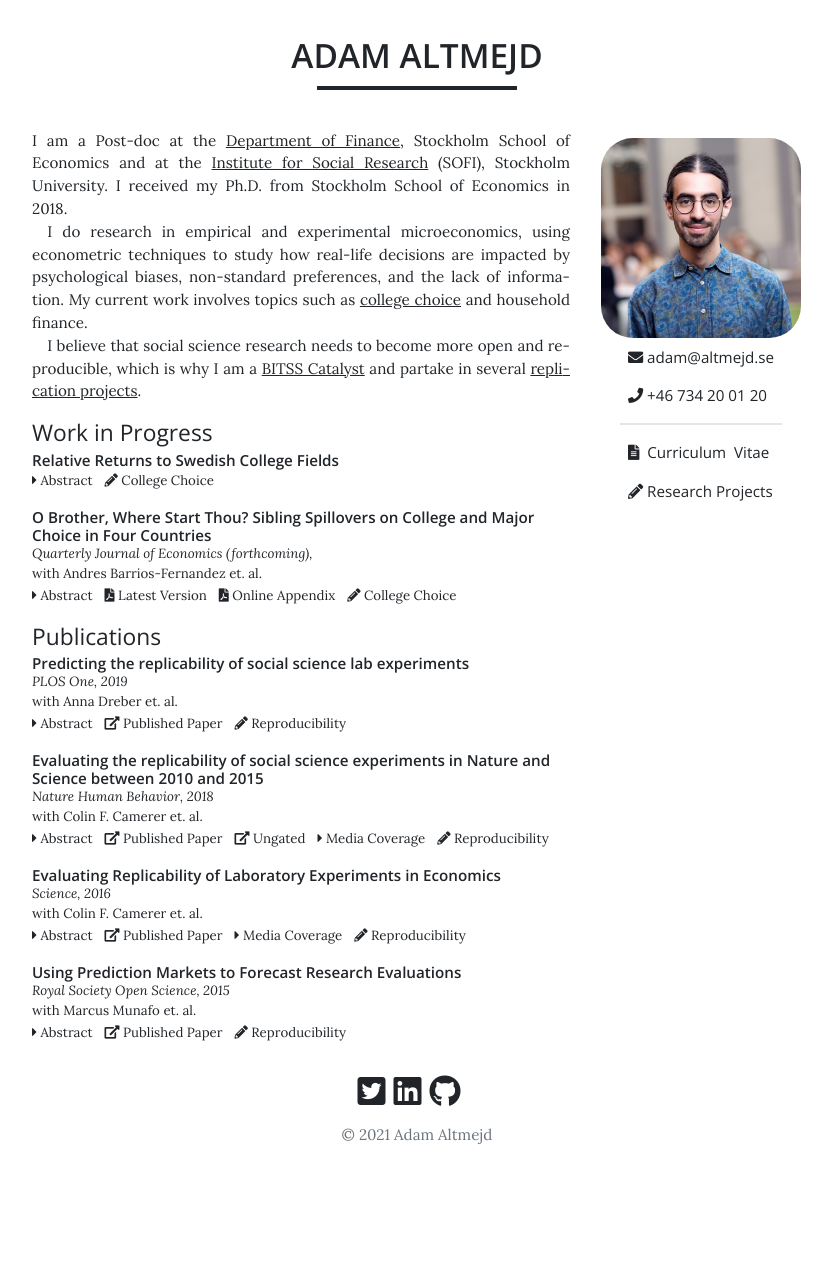
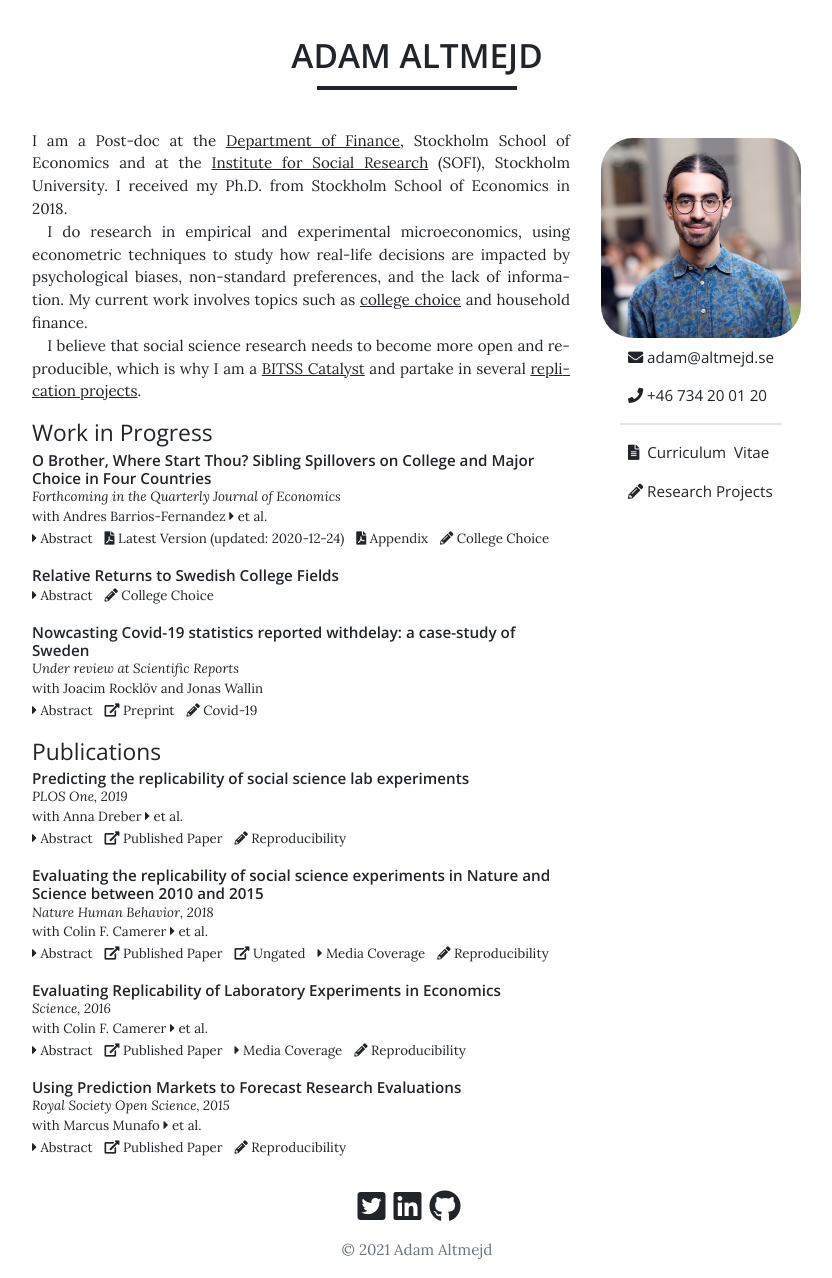
Before and after one commit to adamaltmejd/adamaltmejd.github.io, a Jekyll site: the page built from index.html, in a window 1280 px wide. Shown: the whole page, without its empty margins (223-1055 px from the left). Built offline with Jekyll 4.4.1, drawn with Linux system fonts in a browser that asks for light colours; a style sheet for code colours, icons or effects is not loaded; before the commit the page ends 1163 px from its top, so only the background shows below that.

Commit message:
added covid paper and fixed et al author lists

```diff
--- a/_data/research.yml
+++ b/_data/research.yml
@@ -125,7 +125,10 @@
   type: Work in Progress
   project: College Choice
   title: "O Brother, Where Start Thou? Sibling Spillovers on College and Major Choice in Four Countries"
-  journal: Quarterly Journal of Economics (forthcoming)
+  journal: Quarterly Journal of Economics
+  year: 2020
+  status: Forthcoming in the Quarterly Journal of Economics
+  updated: "2020-12-24"
   pdf: sibling_spillovers.pdf
   appendix: sibling_spillovers_appendix.pdf
   coauthors:
@@ -180,3 +183,17 @@
     - name: Colin Camerer
       site: http://www.its.caltech.edu/~camerer/camerer.html
   abstract: "We measure how accurately replication of experimental results can be predicted by black-box statistical models. With data from four large-scale replication projects in experimental psychology and economics, and techniques from machine learning, we train predictive models and study which variables drive predictable replication. The models predicts binary replication with a cross-validated accuracy rate of 70% (AUC of 0.77) and estimates of relative effect sizes with a Spearman ρ of 0.38. The accuracy level is similar to market-aggregated beliefs of peer scientists (Camerer et al., 2016; Dreber et al., 2015). The predictive power is validated in a pre-registered out of sample test of the outcome of Camerer et al. (2018), where 71% (AUC of 0.73) of replications are predicted correctly and effect size correlations amount to ρ = 0.25. Basic features such as the sample and effect sizes in original papers, and whether reported effects are single-variable main effects or two-variable interactions, are predictive of successful replication. The models presented in this paper are simple tools to produce cheap, prognostic replicability metrics. These models could be useful in institutionalizing the process of evaluation of new findings and guiding resources to those direct replications that are likely to be most informative."
+
+- id: altmejd2020nowcasting
+  type: Work in Progress
+  status: Under review at Scientific Reports
+  updated: "2020-06-05"
+  project: Covid-19
+  title: "Nowcasting Covid-19 statistics reported withdelay: a case-study of Sweden"
+  preprint: https://arxiv.org/abs/2006.06840
+  coauthors:
+    - name: Joacim Rocklöv
+      site: https://www.umu.se/en/staff/joacim-rocklov/
+    - name: Jonas Wallin
+      site: https://jonaswallin.github.io/
+  abstract: "The new corona virus disease -- COVID-2019 -- is rapidly spreading through the world. The availability of unbiased timely statistics of trends in disease events are a key to effective responses. But due to reporting delays, the most recently reported numbers are frequently underestimating of the total number of infections, hospitalizations and deaths creating an illusion of a downward trend. Here we describe a statistical methodology for predicting true daily quantities and their uncertainty, estimated using historical reporting delays. The methodology takes into account the observed distribution pattern of the lag. It is derived from the removal method, a well-established estimation framework in the field of ecology."
--- a/_includes/publication_list.html
+++ b/_includes/publication_list.html
@@ -15,20 +15,20 @@
     <li>
       <h3 class="noline">{{ paper.title }}</h3>
       <div>
-        {% if paper.journal %}<p><i>{{ paper.journal }}, {{ paper.year }}</i></p>{% endif %}
-
+        {% if type=="Publications" %}
+          {% if paper.journal %}<p><i>{{ paper.journal }}{{ paper.year | prepend: ', ' }}</i></p>{% endif %}
+        {% else %}
+          {% if paper.status %}<p><i>{{ paper.status }}</i></p>{% endif %}
+        {% endif %}
         {%- for coauthor in paper.coauthors limit:3 -%}
-        {%- if forloop.first == true -%}<p>with&nbsp;
-          {%- elsif paper.coauthors.size > 3 -%}{%- break -%}
-          {%- elsif forloop.length > 1 -%}{%- if forloop.last == true -%},&nbsp;and&nbsp;{%- else -%},&nbsp;{%- endif
-          -%}
+          {%- if forloop.first == true -%}<p>with&nbsp;
+            {%- elsif paper.coauthors.size > 3 -%}{%- break -%}
+            {%- elsif forloop.length > 1 -%}{%- if forloop.last == true -%}{%- if forloop.index > 2 -%},{%- endif -%}&nbsp;and&nbsp;{%- else -%},&nbsp;{%- endif -%}
           {%- endif -%}
-          {%- if coauthor.site -%}<a class="noline" href="{{ coauthor.site }}" target="_blank">{%- endif -%}{{
-            coauthor.name }}{%- if
-            coauthor.site -%}</a>{%- endif -%}
+          {%- if coauthor.site -%}<a class="noline" href="{{ coauthor.site }}" target="_blank">{%- endif -%}{{ coauthor.name }}{%- if coauthor.site -%}</a>{%- endif -%}
           {%- if forloop.last == true -%}</p>{%- endif -%}
         {%- endfor -%}
-        {% if paper.coauthors.size > 3 %} et. al.</p>{% endif %}
+        {%- if paper.coauthors.size > 3 -%}&nbsp;<a class="collapsed noline" data-toggle="collapse" href="#{{ paper.id | prepend: 'etal' }}" role="button" aria-expanded="false" aria-controls="{{ paper.id | prepend: 'etal' }}">et al.</a></p>{%- endif -%}
 
         <p>
           <ul class="paperlinks">
@@ -49,7 +49,7 @@
             {% endif %}
             {% if paper.pdf %}
             <li>
-              <a class="noline" href="{{ paper.pdf | prepend: '/assets/papers/' }}" target="_blank"><i class="fas fa-file-pdf"></i>&nbsp;Latest Version</a>
+              <a class="noline" href="{{ paper.pdf | prepend: '/assets/papers/' }}" target="_blank"><i class="fas fa-file-pdf"></i>&nbsp;Latest Version{{ paper.updated | prepend: ' (updated: ' | append: ')' }}</a>
             </li>
             {% endif %}
             {% if paper.wp %}
@@ -64,7 +64,7 @@
             {% endif %}
             {% if paper.appendix %}
             <li>
-              <a class="noline" href="{{ paper.appendix | prepend: '/assets/papers/' }}" target="_blank"><i class="fas fa-file-pdf"></i>&nbsp;Online Appendix</a>
+              <a class="noline" href="{{ paper.appendix | prepend: '/assets/papers/' }}" target="_blank"><i class="fas fa-file-pdf"></i>&nbsp;Appendix</a>
             </li>
             {% endif %}
             {% if paper.coverage %}
@@ -81,6 +81,19 @@
             {% endunless %}
           </ul>
         </p>
+        {% if paper.coauthors.size > 3 %}
+        <div class="collapse" id="{{ paper.id | prepend: 'etal' }}">
+          <div class="card card-body">
+            {%- for coauthor in paper.coauthors -%}
+              {%- if forloop.first == true -%}<p>with&nbsp;
+                {%- elsif forloop.length > 1 -%}{%- if forloop.last == true -%}{%- if forloop.index > 2 -%},{%- endif -%}&nbsp;and&nbsp;{%- else -%},&nbsp;{%- endif -%}
+              {%- endif -%}
+              {%- if coauthor.site -%}<a class="noline" href="{{ coauthor.site }}" target="_blank">{%- endif -%}{{ coauthor.name }}{%- if coauthor.site -%}</a>{%- endif -%}
+              {%- if forloop.last == true -%}</p>{%- endif -%}
+            {%- endfor -%}
+          </div>
+        </div>
+        {% endif %}
         {% if paper.abstract %}
         <div class="collapse" id="{{ paper.id | prepend: 'abstract' }}">
           <div class="card card-body">
```
